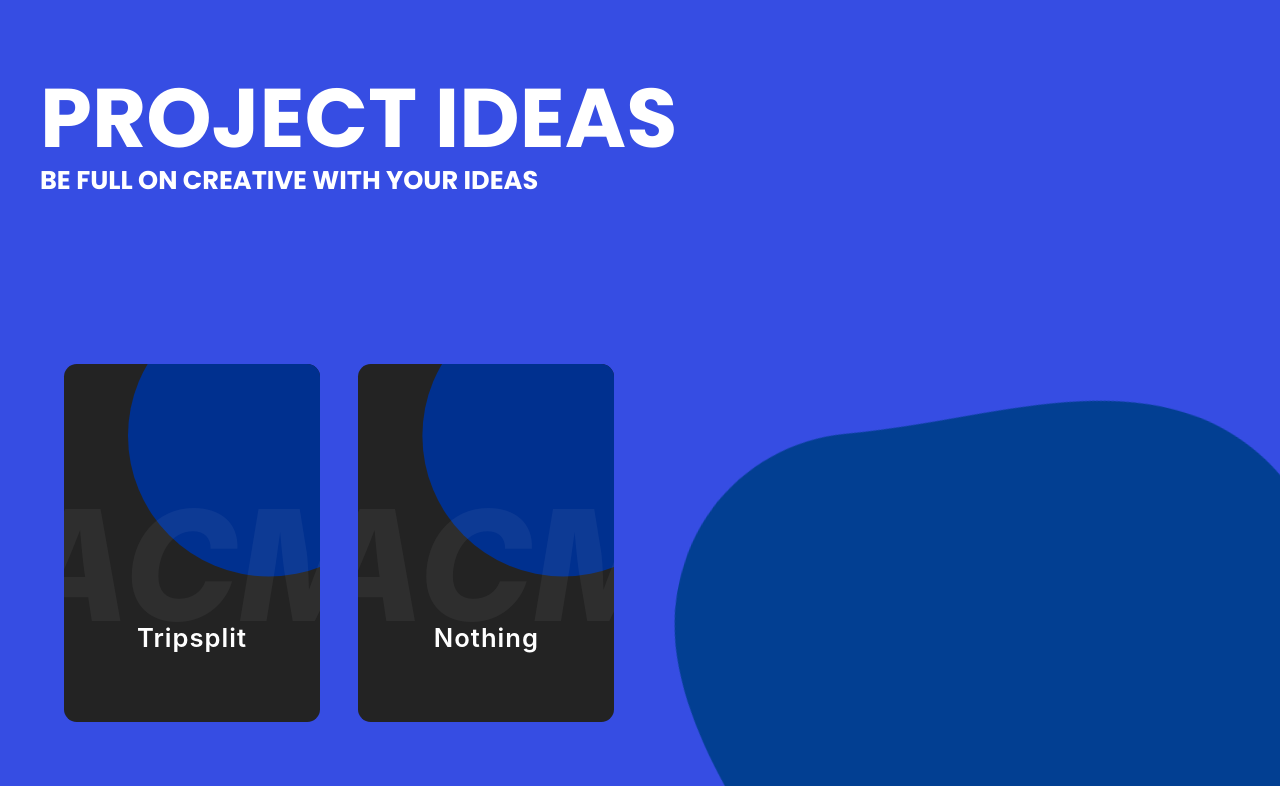
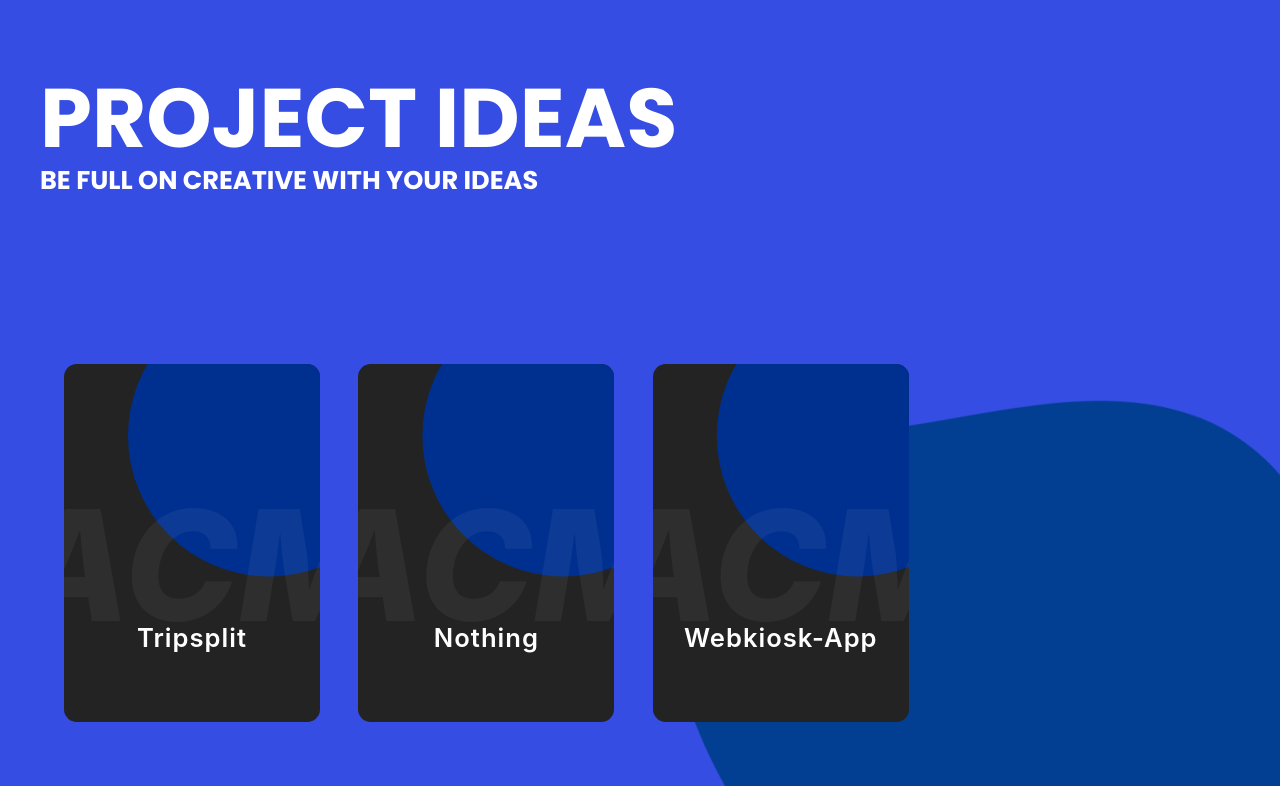
Before and after one commit to ACM-JUIT/Project-Ideas, a React (Create React App) app: page / in a window 1280 px wide. Built offline with nearby package versions, Linux system fonts and the light colour scheme.

Commit message:
Added webkiosk

```diff
--- a/src/data.js
+++ b/src/data.js
@@ -6,5 +6,9 @@ export const projectsData = [
   {
     projectName: "Nothing",
     techStack: "An app that simply does nothing",
+  },
+  {
+    projectName: "Webkiosk-App",
+    techStack: "An app that bring webkiosk to mobile",
   }
-];
+]
```
